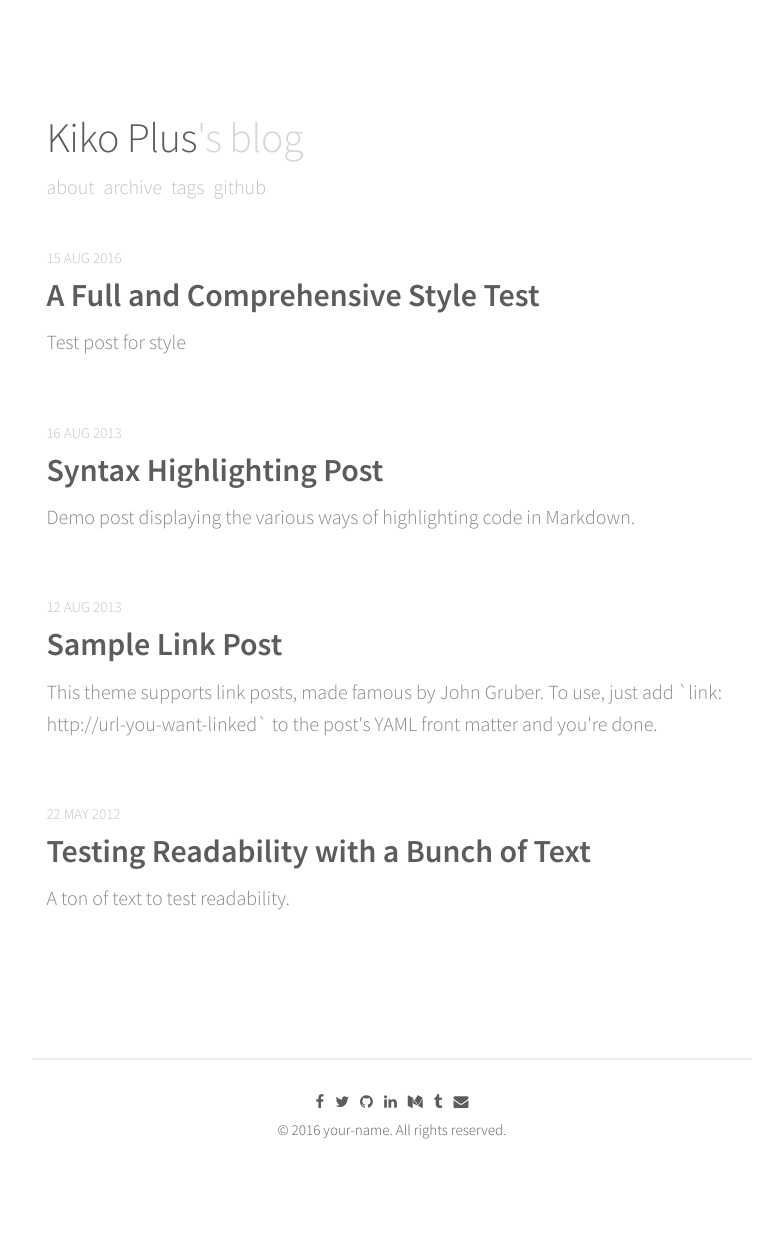
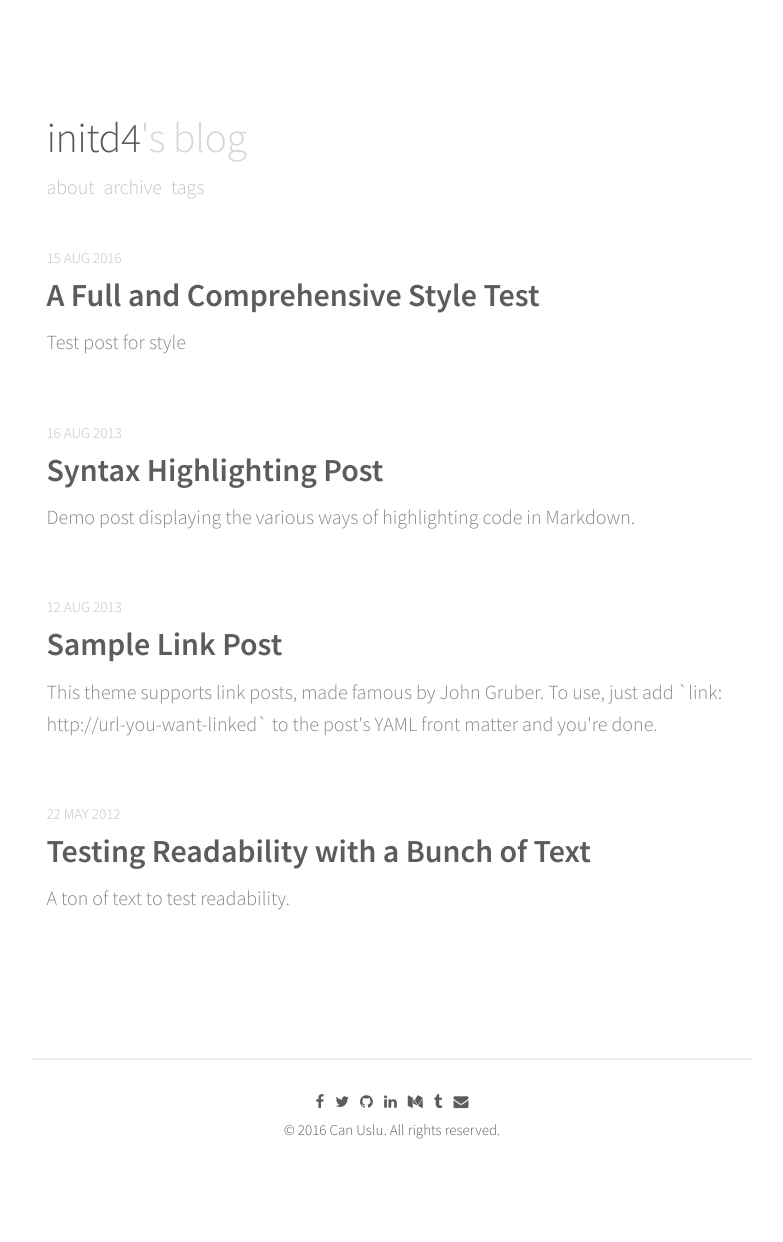
Before and after one commit to init-4/initd4.github.io, a Jekyll site: the page built from index.html, in a window 1280 px wide. Shown: the whole page, without its empty margins (248-1031 px from the left). Built offline with Jekyll 4.4.1, drawn with Linux system fonts in a browser that asks for light colours; nearby versions of some CDN libraries; the list of posts is cut into pages by our own code.

Commit message:
Change some configs.

```diff
--- a/_config.yml
+++ b/_config.yml
@@ -3,19 +3,19 @@
 # # # # # # # # # # # # #
 
 # Basic
-name:               "Kiko Plus"
+name:               "initd4"
 
 
 
 author:
-  name:             your-name
-  facebook:         your-id
-  twitter:          your-id
-  github:           your-id
+  name:             Can Uslu
+  facebook:         pathintegral
+  twitter:          path_integral
+  github:           pathintegral
   linkedin:         your-id
-  medium:           your-id
+  medium:           pathintegral
   tumblr:           your-id
-  email:            your-id@your-email.com
+  email:            initd4@gmail.com
 
 # Google-analytics
 google-analytics:
@@ -23,16 +23,16 @@ google-analytics:
 
 # Disqus
 disqus:
-  id:               "your-id"
+  id:               "pathintegral"
 
 # URL
-url:                "https://AWEEKJ.github.io"
+url:                "https://initd4.github.io"
 #url:               "localhost:4000"
 baseurl:            ""
 
 
 # http://en.wikipedia.org/wiki/List_of_tz_database_time_zones
-timezone:           Asia/Seoul
+timezone:           Europe/Istanbul
 permalink:          /:year-:month-:day/:title/
 
 # Pagination
@@ -52,8 +52,6 @@ nav:
     url:            "/archive"
   - name:           "Tags"
     url:            "/tags"
-  - name:           "Github"
-    url:            "https://github.com/AWEEKJ/Kiko-plus"
 
 
 
```
Also changed, not shown: 10 other files.
